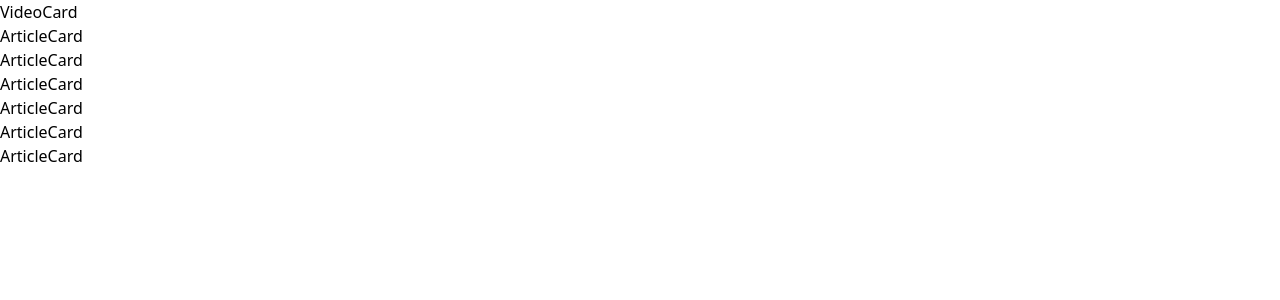
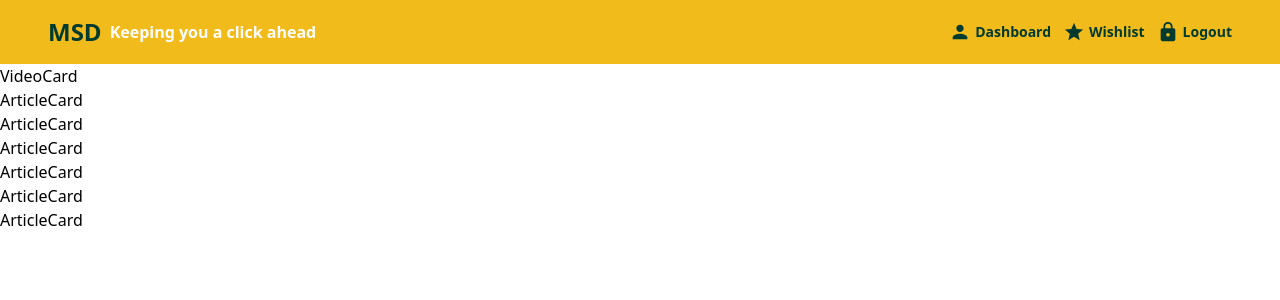
Before and after one commit to BrianBaraza23/MoringaFinalProject, a React (Create React App) app: page / in a window 1280 px wide. Shown: the top 300 px of the page. Built offline with nearby package versions, Linux system fonts and the light colour scheme.

Commit message:
Design homepage header

```diff
--- /dev/null
+++ b/src/components/Header.jsx
@@ -0,0 +1,33 @@
+import React from "react";
+import PersonIcon from "@mui/icons-material/Person";
+import StarIcon from "@mui/icons-material/Star";
+import HttpsIcon from "@mui/icons-material/Https";
+
+const Header = () => {
+  return (
+    <div className='bg-default-gold flex justify-between py-4 md:px-12'>
+      <div className='flex gap-2 items-center'>
+        <h2 className='text-default-green font-bold text-2xl my-auto'>MSD</h2>
+        <h6 className='text-white my-auto font-semibold'>
+          Keeping you a click ahead
+        </h6>
+      </div>
+      <ul className='text-default-green flex gap-3'>
+        <li className='flex gap-1 items-center'>
+          <PersonIcon style={{ fontSize: "22px" }} />
+          <h6 className='my-auto text-sm font-semibold'>Dashboard</h6>
+        </li>
+        <li className='flex gap-1 items-center'>
+          <StarIcon style={{ fontSize: "22px" }} />
+          <h6 className='my-auto text-sm font-semibold'>Wishlist</h6>
+        </li>
+        <li className='flex gap-1 items-center'>
+          <HttpsIcon style={{ fontSize: "22px" }} />
+          <h6 className='my-auto text-sm font-semibold'>Logout</h6>
+        </li>
+      </ul>
+    </div>
+  );
+};
+
+export default Header;
--- a/src/pages/HomePage.jsx
+++ b/src/pages/HomePage.jsx
@@ -1,11 +1,13 @@
 import React from "react";
 import VideoCard from "../components/VideoCard";
 import ArticleCard from "../components/ArticleCard";
+import Header from "../components/Header";
 
 const HomePage = () => {
   const dummyData = [1, 2, 3, 4, 5, 6];
   return (
     <>
+      <Header />
       <VideoCard />
       {dummyData.map((card) => {
         return <ArticleCard key={card} />;
```
